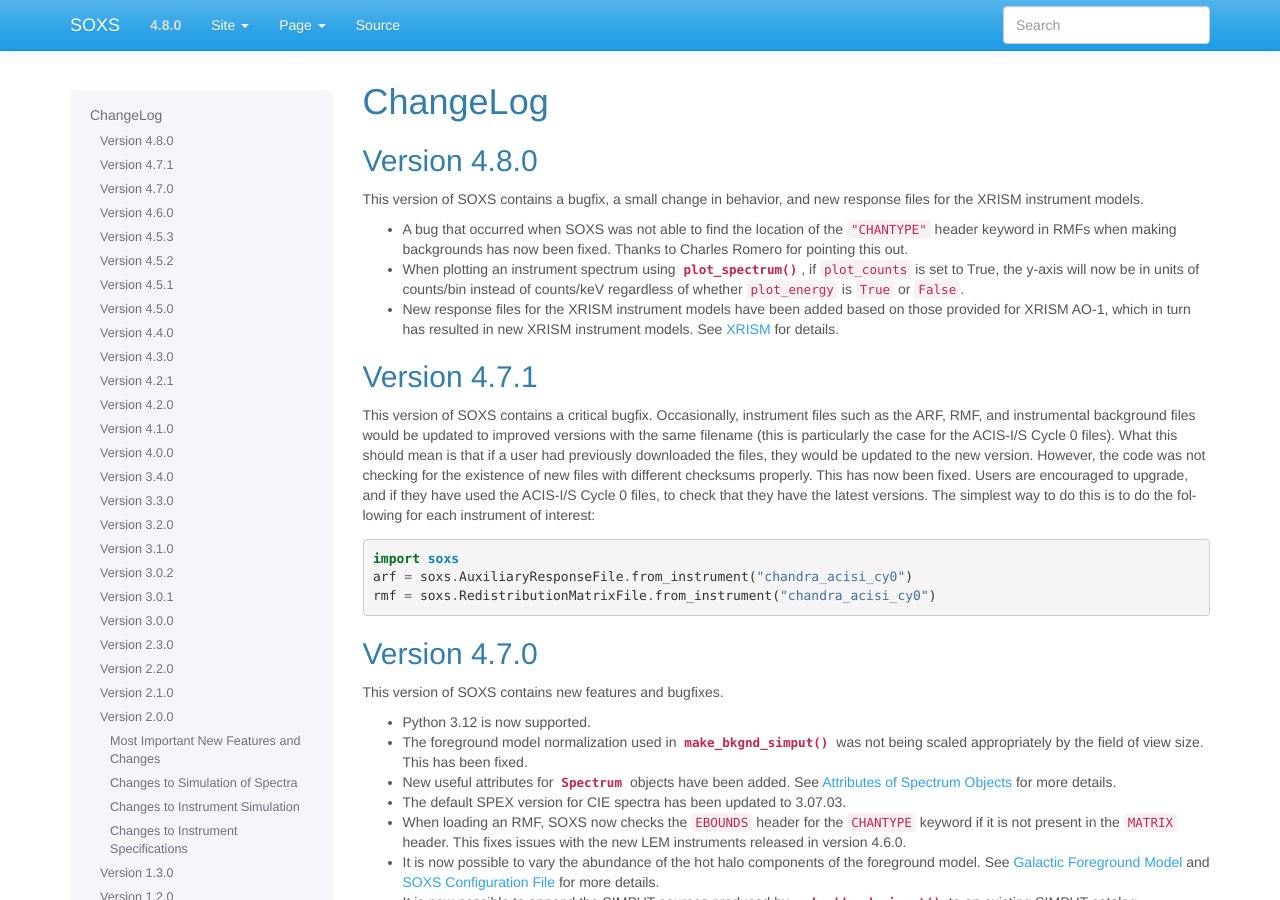
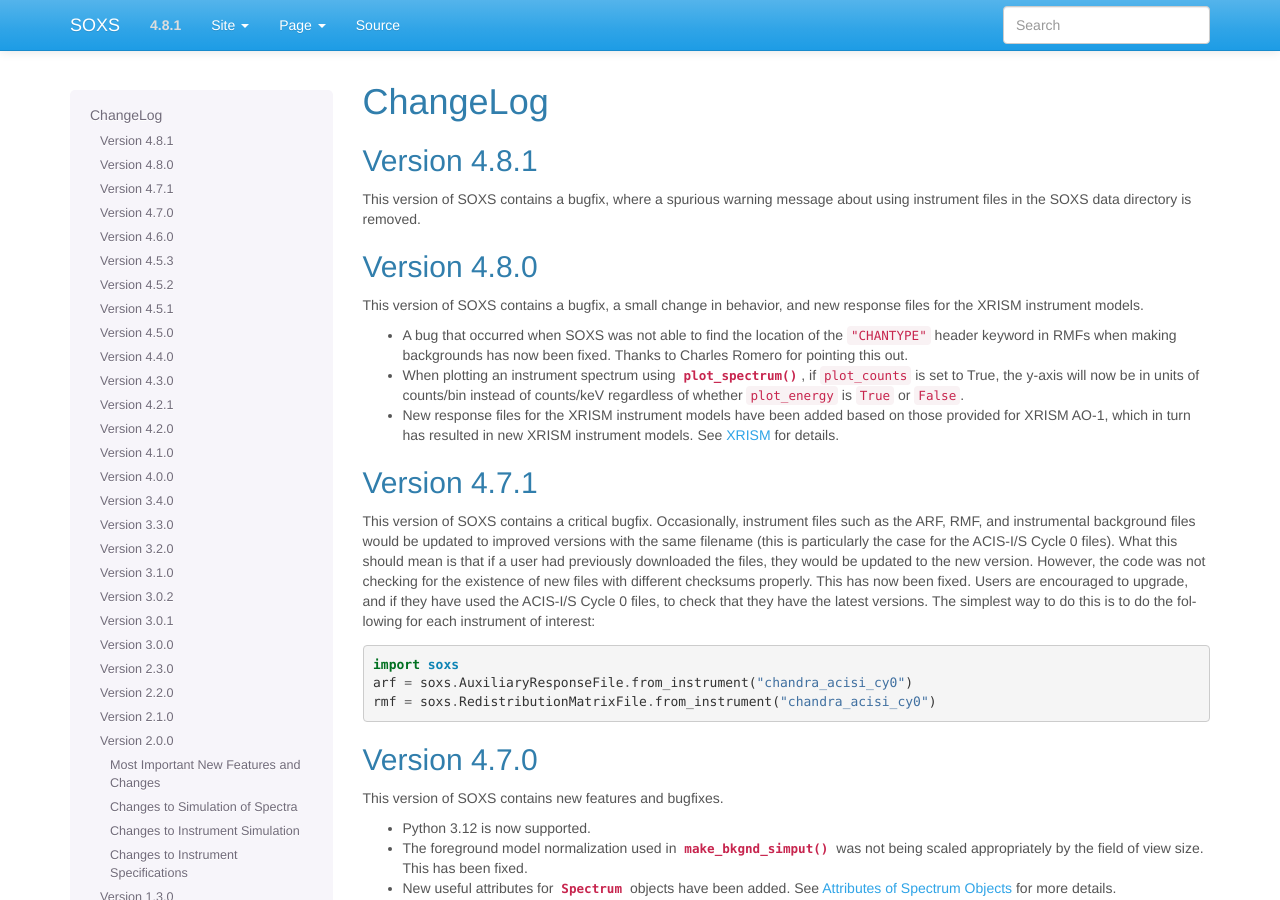
Before and after one commit to lynx-x-ray-observatory/soxs, a Sphinx documentation site: the page built from doc/source/changelog.rst, in a window 1280 px wide and 900 px high. Built offline with Sphinx 7.4.7, drawn with Linux system fonts in a browser that asks for light colours.

Commit message:
docs update

```diff
--- a/doc/source/changelog.rst
+++ b/doc/source/changelog.rst
@@ -2,6 +2,12 @@
 
 ChangeLog
 =========
+
+Version 4.8.1
+-------------
+
+This version of SOXS contains a bugfix, where a spurious warning message about
+using instrument files in the SOXS data directory is removed.
 
 Version 4.8.0
 -------------
--- a/doc/source/conf.py
+++ b/doc/source/conf.py
@@ -78,9 +78,9 @@
 # |version| and |release|, also used in various other places throughout the
 # built documents.
 #
-version = "4.8.0"
+version = "4.8.1"
 # The full version, including alpha/beta/rc tags.
-release = "4.8.0"
+release = "4.8.1"
 
 # The language for content autogenerated by Sphinx. Refer to documentation
 # for a list of supported languages.
--- a/doc/source/index.rst
+++ b/doc/source/index.rst
@@ -69,7 +69,7 @@
 Current Version
 ---------------
 
-The current stable version is 4.8.0. See the :ref:`changelog` for details on changes
+The current stable version is 4.8.1. See the :ref:`changelog` for details on changes
 from previous versions.
 
 Documentation Contents
```
